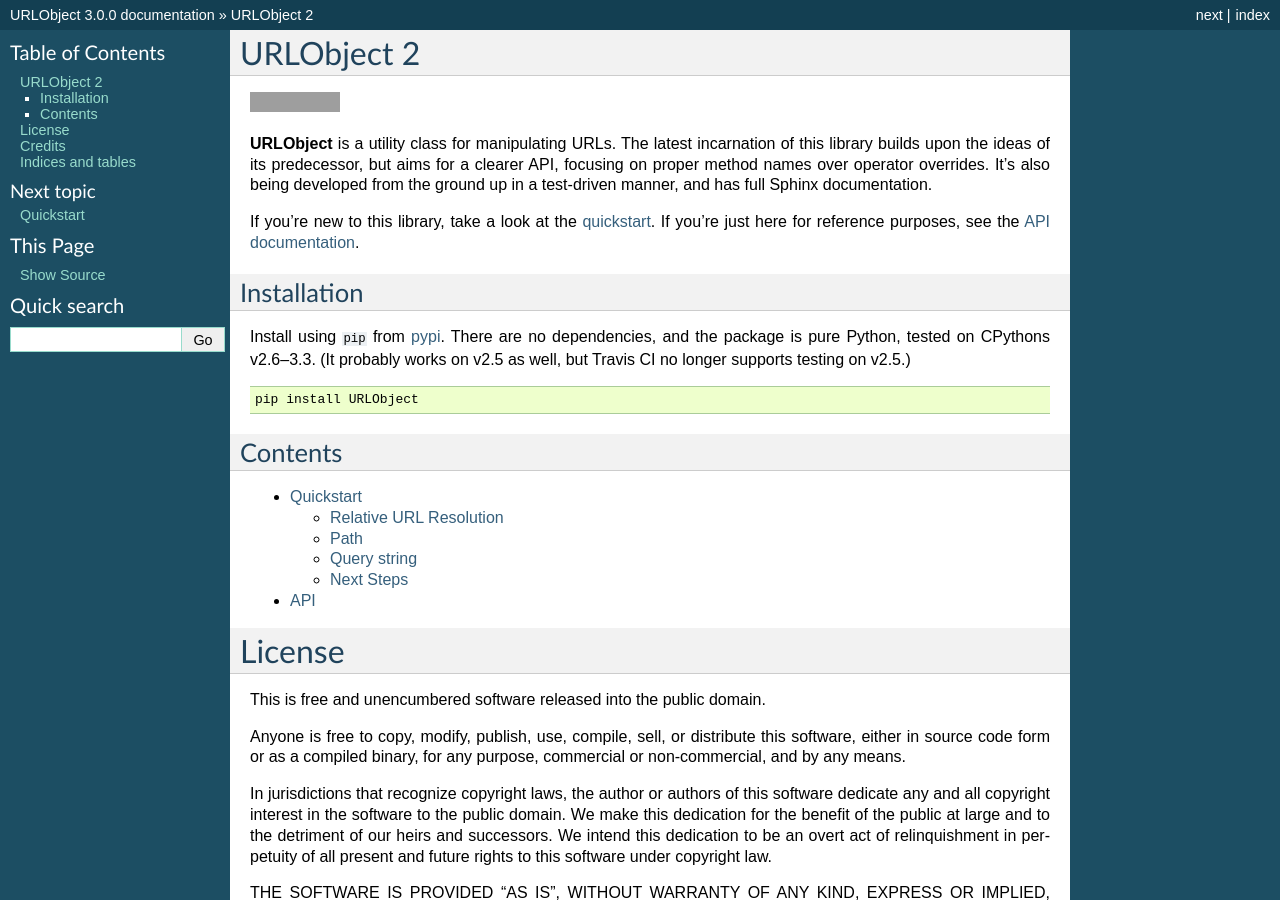
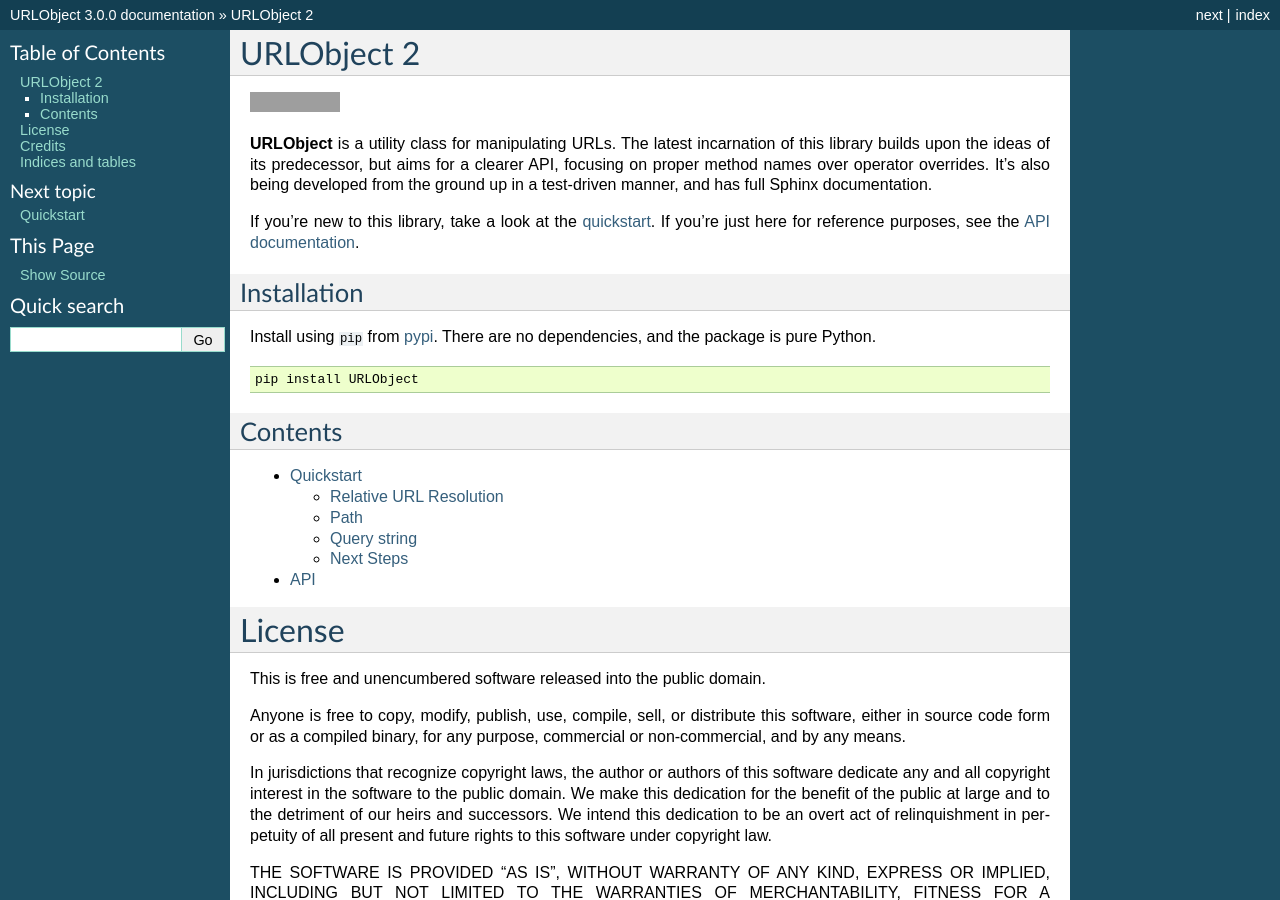
Before and after one commit to zacharyvoase/urlobject, a Sphinx documentation site: the page built from doc/index.rst, in a window 1280 px wide and 900 px high. Built offline with Sphinx 7.4.7, drawn with Linux system fonts in a browser that asks for light colours; grey boxes are pictures that could not be loaded.

Commit message:
Update some docs/metadata

```diff
--- a/README.rst
+++ b/README.rst
@@ -1,4 +1,4 @@
-URLObject 2
+URLObject 3
 ===========
 
 |PyPI| |Build Status| |Coverage Report| |Python Versions|
--- a/doc/index.rst
+++ b/doc/index.rst
@@ -17,9 +17,7 @@
 ------------
 
 Install using ``pip`` from `pypi <http://pypi.python.org/pypi/URLObject>`__.
-There are no dependencies, and the package is pure Python, tested on CPythons
-v2.6–3.3. (It probably works on v2.5 as well, but Travis CI no longer supports
-testing on v2.5.)
+There are no dependencies, and the package is pure Python.
 
 .. code:: bash
 
--- a/doc/quickstart.rst
+++ b/doc/quickstart.rst
@@ -3,7 +3,7 @@
 
 .. note::
 
-    All doctests in this documentation use Python 3.3 syntax.
+    All doctests in this documentation use Python 3 syntax.
 
 ::
 
--- a/pyproject.toml
+++ b/pyproject.toml
@@ -23,7 +23,7 @@
 
 [[project.authors]]
 name = "Zachary Voase"
-email = "z@zacharyvoase.com"
+email = "zack@meat.io"
 
 [project.urls]
 Homepage = "http://github.com/zacharyvoase/urlobject"
```
